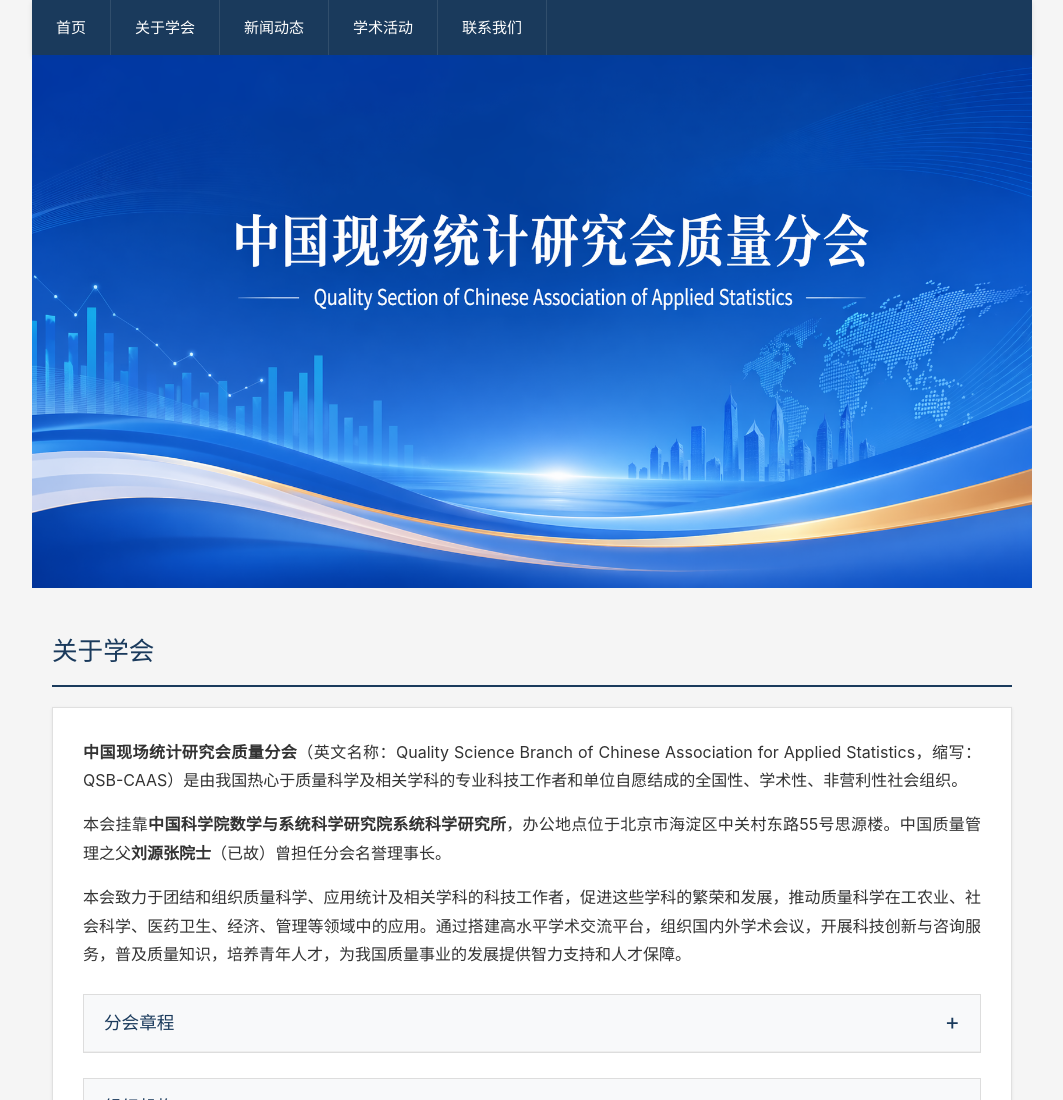
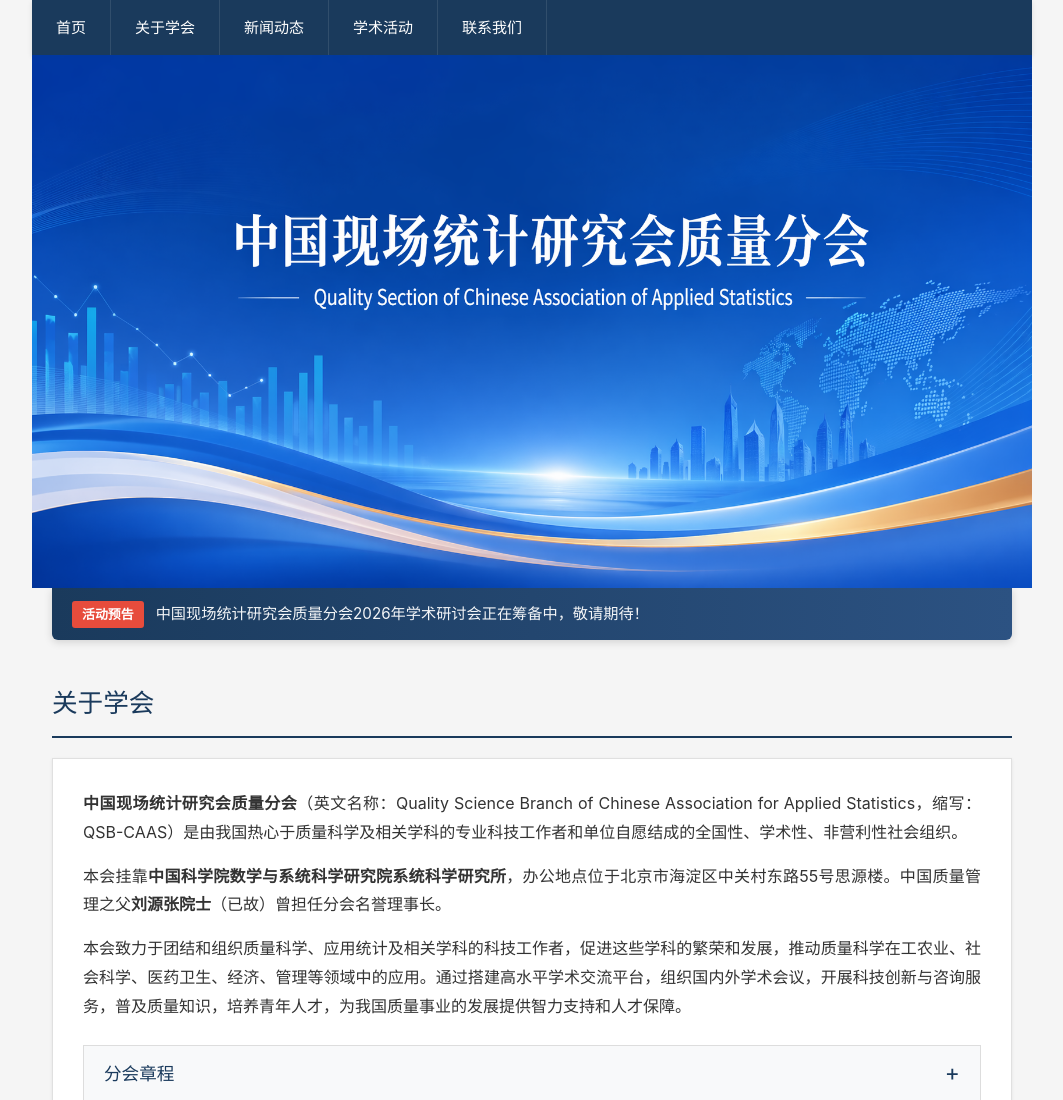
Before and after one commit to qualitycn/qualitycn.github.io, a plain HTML site: page index.html in a window 1280 px wide. Shown: the top 1100 px of the page, without its empty margins (108-1171 px from the left). Drawn offline with nearby package versions, Linux system fonts and the light colour scheme.

Commit message:
feat: add notice bar for upcoming events below title image

```diff
--- a/index.html
+++ b/index.html
@@ -20,6 +20,11 @@
 
 <div class="profile">
   <img src="/title.png" alt="中国现场统计研究会质量分会" class="title-img">
+</div>
+
+<div class="notice-bar">
+  <span class="notice-label">活动预告</span>
+  <span class="notice-text">中国现场统计研究会质量分会2026年学术研讨会正在筹备中，敬请期待！</span>
 </div>
 
 <span class='anchor' id='about'></span>
--- a/style.css
+++ b/style.css
@@ -63,6 +63,34 @@ body {
     height: auto;
     display: block;
     margin: 0 auto;
+}
+
+.notice-bar {
+    background: linear-gradient(90deg, #1a3a5c 0%, #2c5282 100%);
+    color: white;
+    padding: 12px 20px;
+    margin: 0 20px;
+    border-radius: 0 0 6px 6px;
+    font-size: 0.95em;
+    display: flex;
+    align-items: center;
+    gap: 12px;
+    box-shadow: 0 2px 8px rgba(0,0,0,0.15);
+}
+
+.notice-label {
+    background: #e74c3c;
+    color: white;
+    padding: 2px 10px;
+    border-radius: 3px;
+    font-size: 0.85em;
+    font-weight: bold;
+    white-space: nowrap;
+    flex-shrink: 0;
+}
+
+.notice-text {
+    color: rgba(255,255,255,0.95);
 }
 
 h1 {
@@ -278,6 +306,13 @@ li {
         max-height: 200px;
     }
 
+    .notice-bar {
+        margin: 0 10px;
+        padding: 10px 15px;
+        font-size: 0.9em;
+        flex-wrap: wrap;
+    }
+
     .section-content {
         margin: 10px;
         padding: 20px;
```
